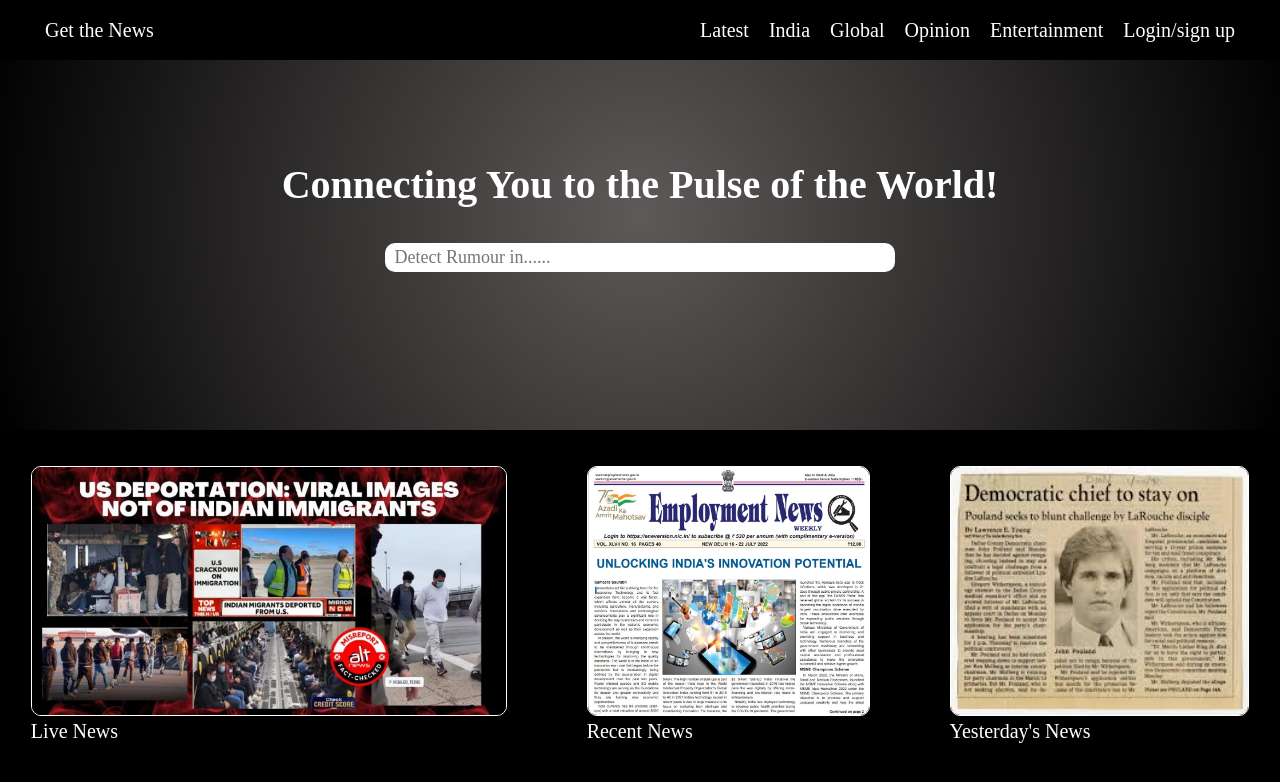
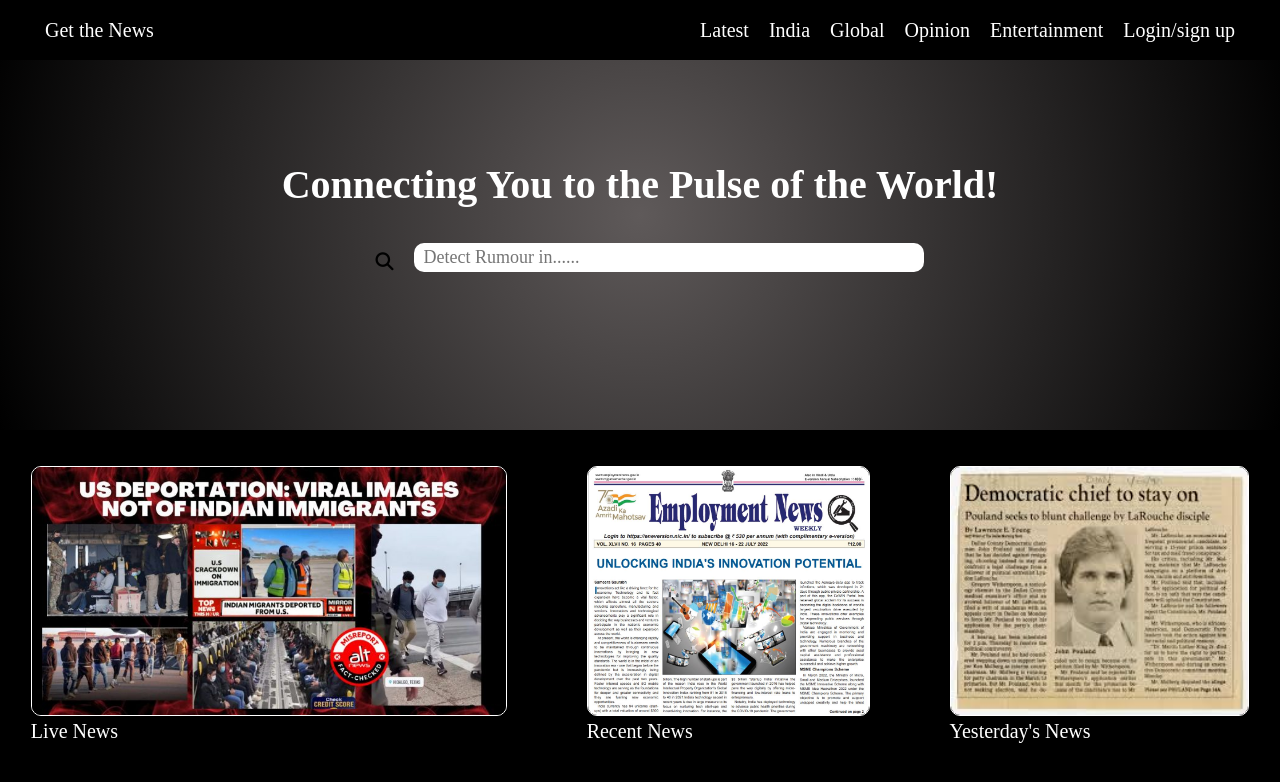
Before and after one commit to Aditi-Pradhan-12/mini_project, a website: page index.html in a window 1280 px wide. Shown: the top 782 px of the page. Drawn offline with Linux system fonts and the light colour scheme.

Commit message:
6th commit

```diff
--- a/index.html
+++ b/index.html
@@ -12,6 +12,7 @@
     <!-- FONT awesome ICONS -->
     <link rel="stylesheet" href="https://cdnjs.cloudflare.com/ajax/libs/font-awesome/6.1.1/css/all.min.css"
     crossorigin="anonymous" referrerpolicy="no-referrer">
+    <script src="https://kit.fontawesome.com/f25154fa92.js" crossorigin="anonymous"></script>
 
     <!-- POPPINS font by google fonts -->
     <link rel="preconnect" href="https://fonts.googleapis.com">
@@ -48,6 +49,7 @@
         <div class="hero_section_container">
             <h1 class="hero_section_title">Connecting You to the Pulse of the World!</h1>
             <div class="hero_section_input_container">
+                <i class="fa-solid fa-magnifying-glass"></i>
                 <input type="text" placeholder="Detect Rumour in......"
                 class="input_container_news"/>
             </div>
--- a/styles.css
+++ b/styles.css
@@ -62,6 +62,13 @@
     color: white;
     font-size: 40px;
     text-align: center;
+}
+
+.fa-magnifying-glass{
+    align-self: auto;
+    padding: 10px 20px;
+    size: 0.5rem;
+    cursor: pointer;
 }
 
 .hero_section_input_container{
```
Also changed, not shown: images/search_logo.jpg (added).
